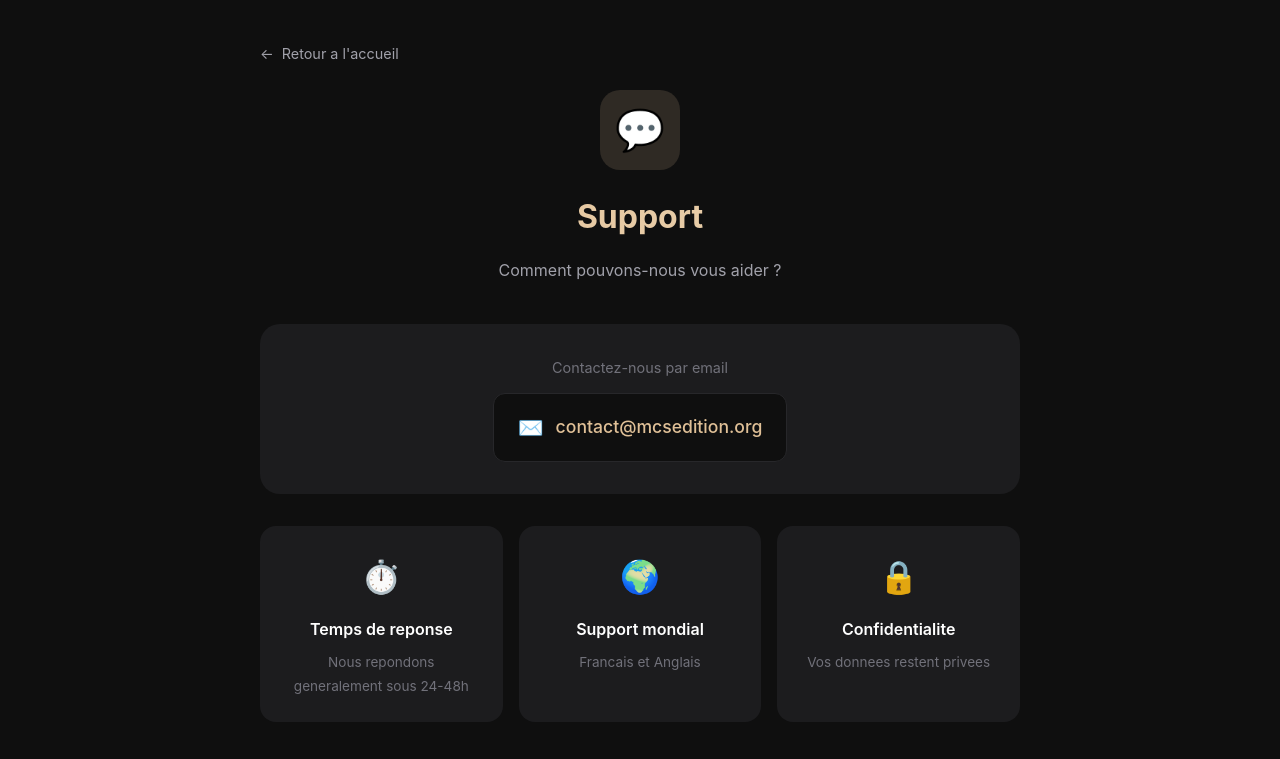
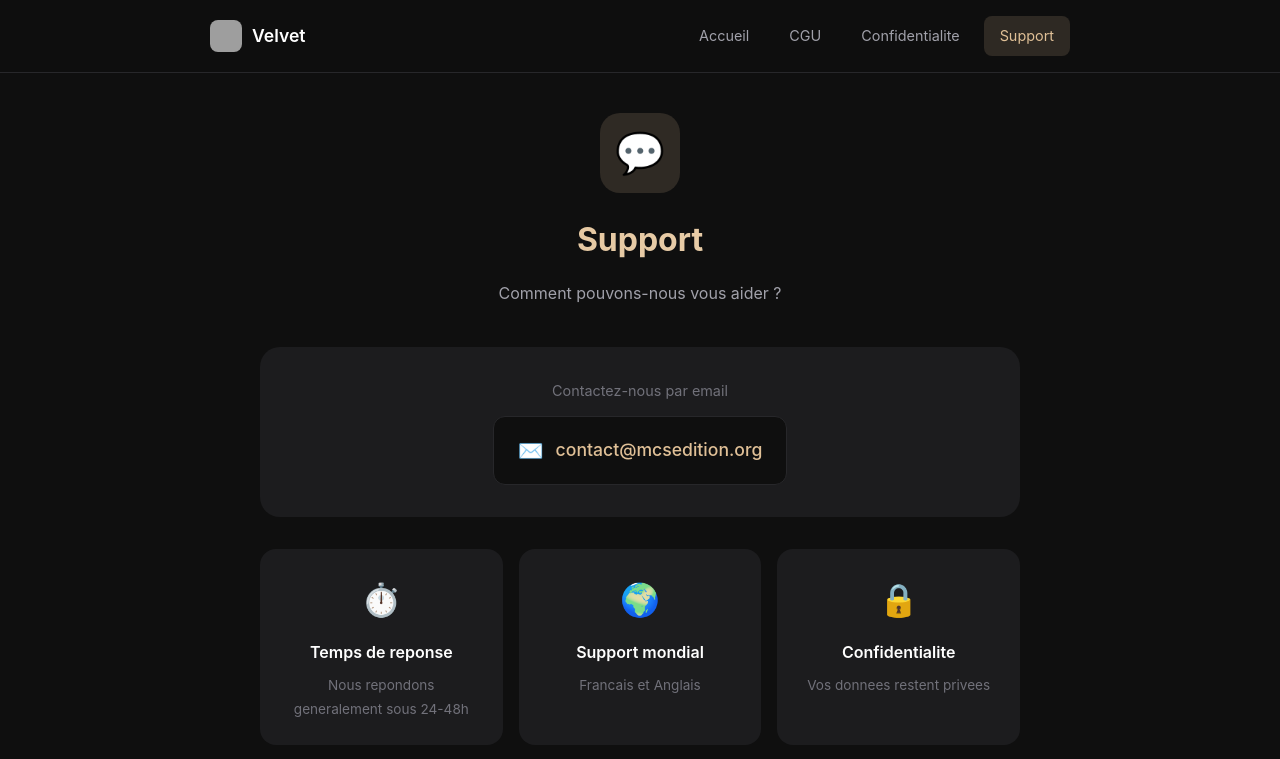
Before and after one commit to mcsEdition/velvet, a plain HTML site: page support.html in a window 1280 px wide. Shown: the top 759 px of the page. Drawn offline with Linux system fonts and the light colour scheme; grey boxes are pictures that could not be loaded.

Commit message:
Update support.html

```diff
--- a/support.html
+++ b/support.html
@@ -59,6 +59,65 @@
         .back-link::before {
             content: "←";
             margin-right: 8px;
+        }
+
+        /* Navigation */
+        nav {
+            position: sticky;
+            top: 0;
+            background: rgba(15, 15, 15, 0.9);
+            backdrop-filter: blur(10px);
+            border-bottom: 1px solid var(--border);
+            z-index: 100;
+        }
+
+        .nav-container {
+            max-width: 900px;
+            margin: 0 auto;
+            padding: 16px 20px;
+            display: flex;
+            justify-content: space-between;
+            align-items: center;
+        }
+
+        .nav-brand {
+            display: flex;
+            align-items: center;
+            gap: 10px;
+            text-decoration: none;
+            color: var(--text-primary);
+            font-weight: 600;
+            font-size: 1.1rem;
+        }
+
+        .nav-brand img {
+            width: 32px;
+            height: 32px;
+            border-radius: 8px;
+        }
+
+        .nav-links {
+            display: flex;
+            gap: 8px;
+        }
+
+        .nav-link {
+            color: var(--text-secondary);
+            text-decoration: none;
+            padding: 8px 16px;
+            border-radius: 8px;
+            font-size: 0.9rem;
+            transition: color 0.2s, background 0.2s;
+        }
+
+        .nav-link:hover {
+            color: var(--primary);
+            background: rgba(224, 192, 151, 0.1);
+        }
+
+        .nav-link.active {
+            color: var(--primary);
+            background: rgba(224, 192, 151, 0.15);
         }
 
         header {
@@ -253,12 +312,41 @@
                 font-size: 0.95rem;
                 padding: 14px 20px;
             }
+
+            .nav-container {
+                flex-direction: column;
+                gap: 12px;
+            }
+
+            .nav-links {
+                flex-wrap: wrap;
+                justify-content: center;
+            }
+
+            .nav-link {
+                padding: 6px 12px;
+                font-size: 0.85rem;
+            }
         }
     </style>
 </head>
 <body>
+    <nav>
+        <div class="nav-container">
+            <a href="index.html" class="nav-brand">
+                <img src="logo.png" alt="Velvet">
+                <span>Velvet</span>
+            </a>
+            <div class="nav-links">
+                <a href="index.html" class="nav-link">Accueil</a>
+                <a href="terms.html" class="nav-link">CGU</a>
+                <a href="privacy.html" class="nav-link">Confidentialite</a>
+                <a href="support.html" class="nav-link active">Support</a>
+            </div>
+        </div>
+    </nav>
+
     <div class="container">
-        <a href="index.html" class="back-link">Retour a l'accueil</a>
 
         <header>
             <div class="header-icon">💬</div>
@@ -368,8 +456,8 @@
         </div>
 
         <footer>
-            <div class="footer-company">mcsEdition</div>
-            <div class="footer-location">Quebec, Canada</div>
+            <a href="mailto:contact@mcsedition.org" class="footer-email" style="color: var(--text-secondary); text-decoration: none;">contact@mcsedition.org</a>
+            <div style="font-size: 0.75rem; color: var(--text-tertiary); margin-top: 16px;">&copy; 2025 Velvet. Tous droits reserves.</div>
         </footer>
     </div>
 
```
